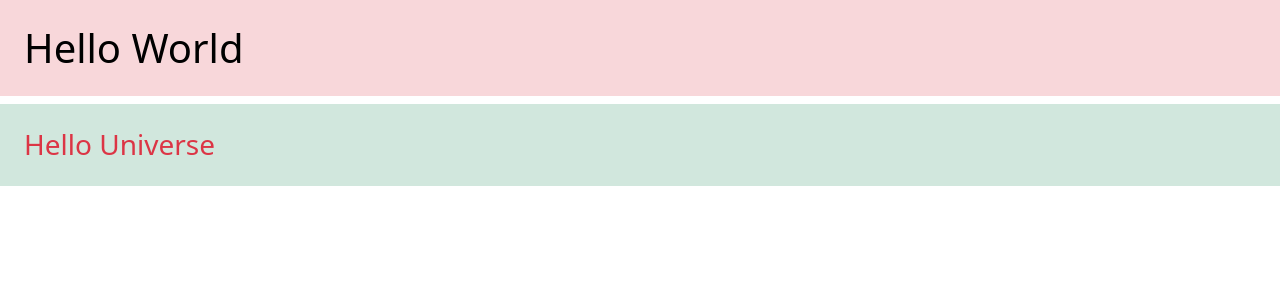
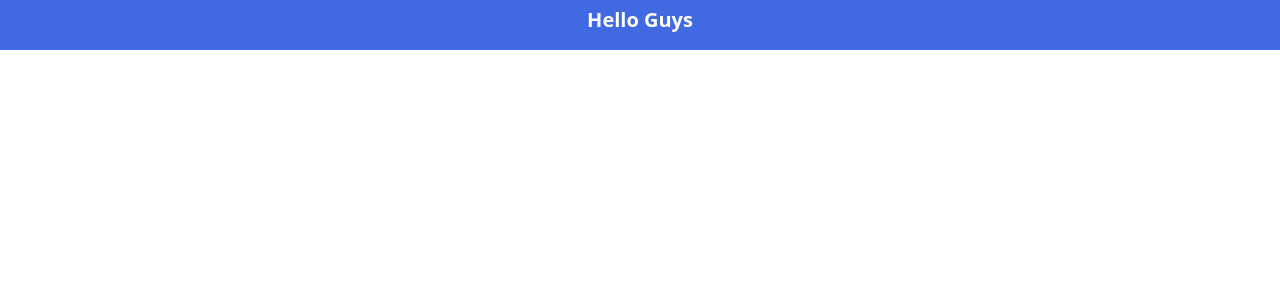
Before and after one commit to dhonevrushabh07/react-project-day18-part2, a React (Create React App) app: page / in a window 1280 px wide. Shown: the top 300 px of the page. Built offline with nearby package versions, Linux system fonts and the light colour scheme.

Commit message:
b3 app.js updated

```diff
--- a/src/App.js
+++ b/src/App.js
@@ -1,16 +1,31 @@
 /**
- * class --in Javascript class reserved keyword
- * because of that we have to use "className" stead of "class".  class--->className
- * @returns
+ * style=""
+ * style="background-color:red"
+ *
+ *
+ * Rule
+ * style={{backgroundColor:"red"}}
+ *
+ * 1)First two letters CSS property are now Converted into camelcase property
+ * 2)The value of the property must be in "Double Qoute"
  */
 
 export default function App() {
   return (
     <div>
-      <h1 className="bg-alert alert-danger p-4 text-black">Hello World</h1>
-      <h1 className="bg-alert alert-success p-4 fs-3 text-danger">
-        Hello Universe
-      </h1>
+      <div
+        style={{
+          height: "50px",
+          backgroundColor: "royalblue",
+          fontWeight: "bolder",
+          fontSize: "20px",
+          padding: "5px",
+          textAlign: "center",
+          color: "white",
+        }}
+      >
+        Hello Guys
+      </div>
     </div>
   );
 }
```
